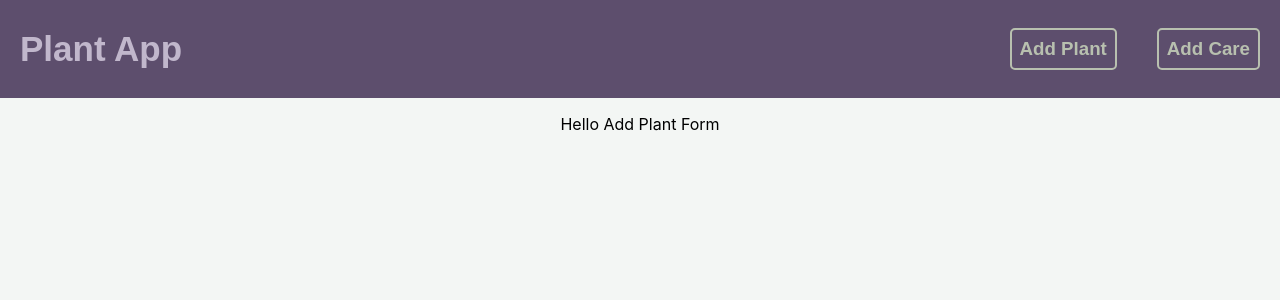
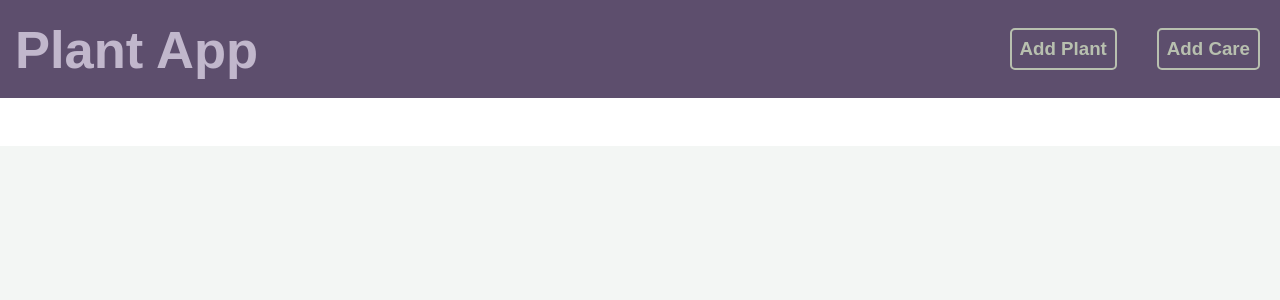
Before and after one commit to bumbleb5/dangerboat-plant-app, a React (Create React App) app: page /addPlant in a window 1280 px wide. Shown: the top 300 px of the page. Built offline with nearby package versions, Linux system fonts and the light colour scheme.

Commit message:
fixing title margins

```diff
--- a/package.json
+++ b/package.json
@@ -3,6 +3,7 @@
   "version": "0.1.0",
   "private": true,
   "dependencies": {
+    "@material-ui/core": "^4.12.3",
     "@testing-library/jest-dom": "^5.14.1",
     "@testing-library/react": "^11.2.7",
     "@testing-library/user-event": "^12.8.3",
--- a/public/index.html
+++ b/public/index.html
@@ -24,6 +24,10 @@
       work correctly both with client-side routing and a non-root public URL.
       Learn how to configure a non-root public URL by running `npm run build`.
     -->
+    <meta
+            name="viewport"
+            content="minimum-scale=1, initial-scale=1, width=device-width"
+    />
     <title>React App</title>
   </head>
   <body>
--- a/src/components/addPlantForm/addPlantForm.js
+++ b/src/components/addPlantForm/addPlantForm.js
@@ -1,12 +1,55 @@
 import React from 'react';
+import Stepper from '@material-ui/core/Stepper';
+import Step from '@material-ui/core/Step';
+import StepLabel from '@material-ui/core/StepLabel';
+import StepButton from '@material-ui/core/StepButton';
+import StepConnector from '@material-ui/core';
 
 import './addPlantForm.css';
 
 class AddPlantForm extends React.Component {
+
+    constructor(props) {
+        super(props);
+        this.state = {
+            plantName: '',
+            botanicalName: ''
+        }
+        this.handleSubmit = this.handleSubmit.bind(this);
+        this.handleChange = this.handleChange.bind(this);
+    }
+
+    handleSubmit(e) {
+        e.preventDefault();
+        console.log('submit');
+    }
+
+    handleChange(e) {
+        console.log(e.target.value);
+    }
+
     render() {
         return (
             <div>
-                <p>Hello Add Plant Form</p>
+                <Stepper alternativeLabel="true">
+
+                </Stepper>
+                {/*<form>*/}
+
+                {/*    <div className="addPlantName">*/}
+                {/*        <label htmlFor="plantName">Name</label>*/}
+                {/*        <input type="text" value={ this.state.plantName } onChange={ this.handleChange }/>*/}
+                {/*    </div>*/}
+
+                {/*    <div className="addPlantBotanicalName">*/}
+                {/*        <label htmlFor="botanicalName">Botanical Name</label>*/}
+                {/*        <input type="text" value={ this.state.plantName } onChange={ this.handleChange }/>*/}
+                {/*    </div>*/}
+
+                {/*    <button onClick={ this.handleSubmit }>Add Plant</button>*/}
+
+                {/*</form>*/}
+
             </div>
         );
     }
--- a/src/components/navBar/navBar.css
+++ b/src/components/navBar/navBar.css
@@ -8,8 +8,12 @@
   width: 100%;
   position: sticky;
   top: 0;
-    background-color: #5D4E6D;
+  background-color: #5d4e6d;
   width: 100%;
+}
+
+.navBarTitle h2 {
+  margin: 0;
 }
 
 .navBarItems h3 {
@@ -21,11 +25,11 @@
   margin: 20px;
   justify-self: center;
   align-self: center;
-    border: 2px solid #B8C0AF;
+  border: 2px solid #b8c0af;
   border-radius: 5px;
   width: auto;
   padding: 8px;
-    color: #B8C0AF;
+  color: #b8c0af;
 }
 
 .navBarItems {
@@ -45,5 +49,7 @@
   margin: 20px;
   align-self: center;
   font-size: 35px;
-    color: #C1B7CC;
+  color: #c1b7cc;
+  margin: 0;
+  padding-left: 15px;
 }
--- a/src/components/navBar/navBar.js
+++ b/src/components/navBar/navBar.js
@@ -7,15 +7,21 @@ class NavBar extends React.Component {
     return (
       <div>
         <div className="navBar">
-                    <h2 className="navBarTitle">Plant App</h2>
-                    {/* <Link to="/" className="navBarTitle"><h2>Plant App</h2></Link> */}
-                    <Link to="/addPlant" className="navBarItems"><h3>Add Plant</h3></Link>
+          {/* <h2 className="navBarTitle">Plant App</h2> */}
+          <Link to="/" className="navBarTitle">
+            <h2>Plant App</h2>
+          </Link>
+          <Link to="/addPlant" className="navBarItems">
+            <h3>Add Plant</h3>
+          </Link>
           {/* <a className="navBarItems"><h3>Add Plant</h3></a> */}
           {/* <a className="navBarItems"><h3>Add Care</h3></a> */}
-                    <Link to="/addCare" className="navBarItems"><h3>Add Care</h3></Link>
+          <Link to="/addCare" className="navBarItems">
+            <h3>Add Care</h3>
+          </Link>
         </div>
       </div>
-        )
+    );
   }
 }
 
```
Also changed, not shown: 1 other file (tests, documents, lock files or other folders). Lines whose indentation alone changed are shown as unchanged.
